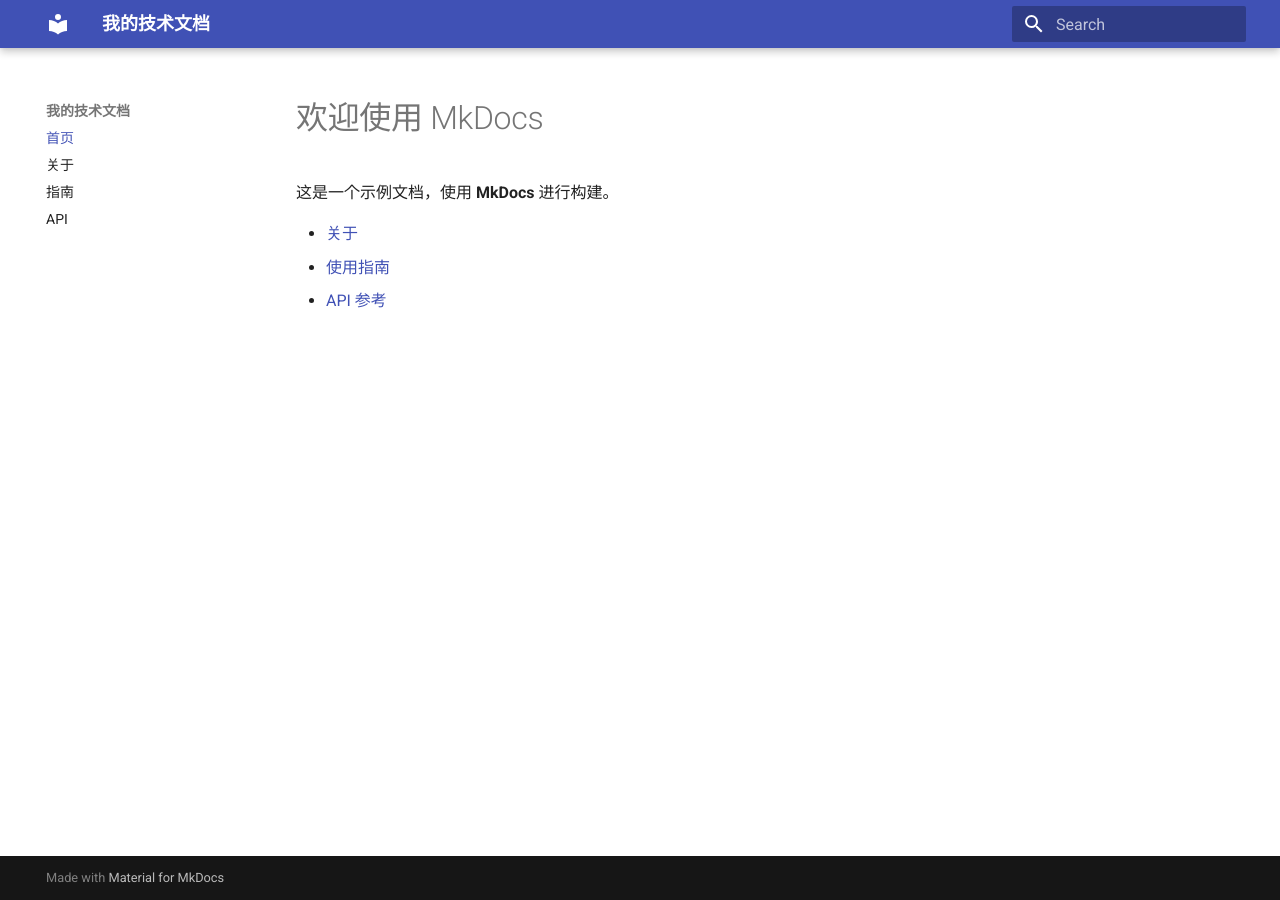
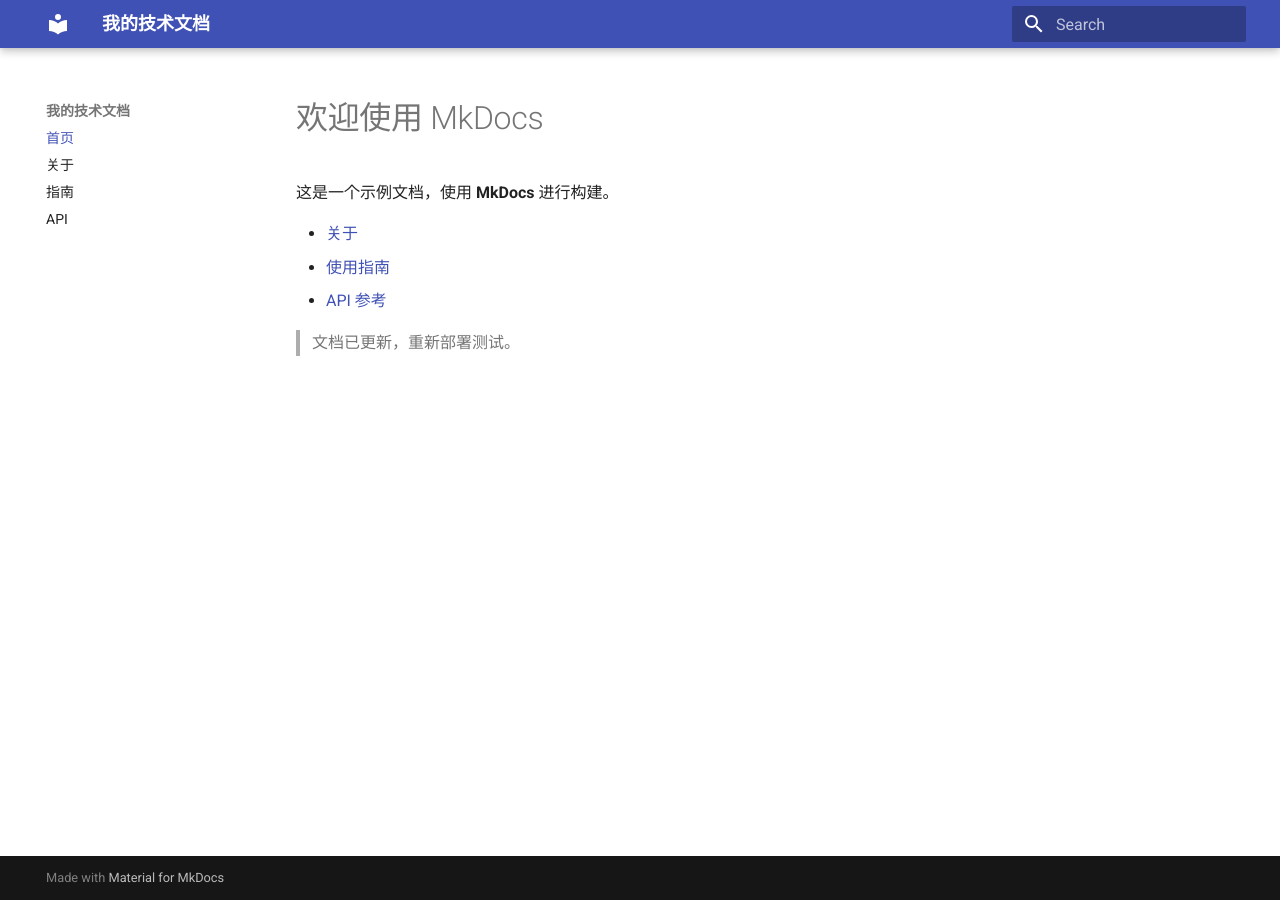
Before and after one commit to liuhenry946-oss/my-docs, an MkDocs documentation site: the page built from docs/index.md, in a window 1280 px wide. Built offline with MkDocs 1.6.1 and Material for MkDocs 9.7.7, drawn with Linux system fonts in a browser that asks for light colours.

Commit message:
test: 瑙﹀彂閲嶆柊閮ㄧ讲娴嬭瘯

```diff
--- a/docs/index.md
+++ b/docs/index.md
@@ -5,3 +5,5 @@
 - [关于](about.md)
 - [使用指南](guide.md)
 - [API 参考](api.md)
+
+> 文档已更新，重新部署测试。
```
